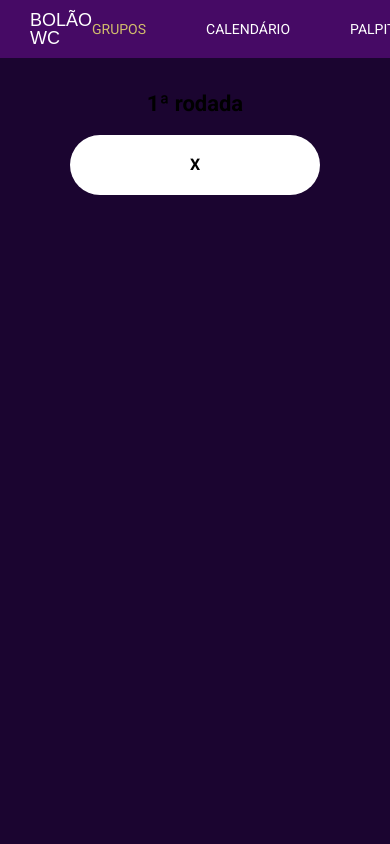
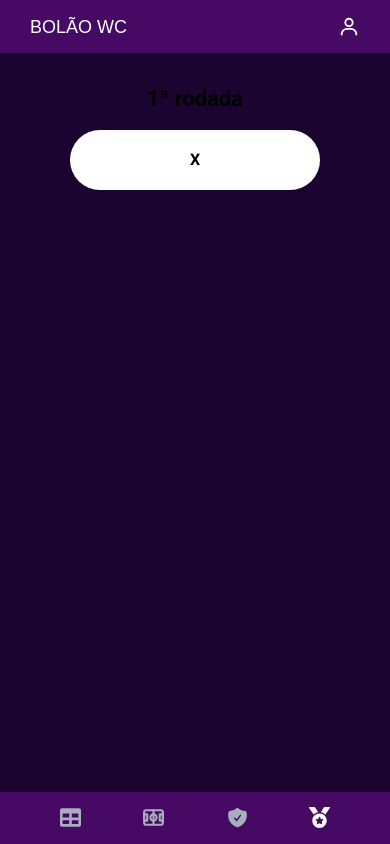
Before and after one commit to Rayandson/bolaowc-front, a React (Create React App) app: page /matches in a window 390 px wide. Built offline with nearby package versions, Linux system fonts and the light colour scheme; a web font is replaced by a local one.

Commit message:
Responsividade e loading-spinner

```diff
--- a/package.json
+++ b/package.json
@@ -12,6 +12,7 @@
     "react": "^18.2.0",
     "react-dom": "^18.2.0",
     "react-icons": "^4.6.0",
+    "react-loader-spinner": "^5.3.4",
     "react-router-dom": "^6.4.3",
     "react-scripts": "5.0.1",
     "sort-by": "^1.2.0",
--- /dev/null
+++ b/src/components/Footer.js
@@ -0,0 +1,66 @@
+import styled from "styled-components"
+import "../style/icons.css"
+import { FaTable } from "react-icons/fa";
+import { FaMedal } from "react-icons/fa";
+import { HiShieldCheck } from "react-icons/hi2";
+import { TbSoccerField } from "react-icons/tb";
+import { UserContext } from "../contexts/UserContext"
+import { useContext } from "react";
+import { useNavigate } from "react-router-dom";
+
+export default function Footer() {
+    const {user} = useContext(UserContext)
+    const navigate = useNavigate()
+
+    function redirect(route) {
+        navigate(route)
+    }
+
+        return (
+            <>
+            <StyledFooter>
+                <MenuContainer>
+                    <li onClick={() => redirect("/groups")}><FaTable className="white-table"/></li>
+                    <li onClick={() => redirect("/matches")}><TbSoccerField className="white-field"/></li>
+                    <li onClick={() => redirect("/guesses")}><HiShieldCheck className="white-shield"/></li>
+                    <li><FaMedal className="medal-icon"/></li>
+                </MenuContainer>
+            </StyledFooter>
+            </>
+        )
+
+}
+
+const StyledFooter = styled.footer`
+    width: 100%;
+    height: 58px;
+    background-color: #460A65;
+    position: fixed;
+    left: 0;
+    bottom: 0;
+    z-index: 10;
+    display: none;
+    justify-content: space-between;
+    align-items: center;
+    padding: 0 30px;
+    @media (max-width: 680px) {
+        display: flex;
+        height: 52px;
+    }
+`
+
+const MenuContainer = styled.ul`
+    display: flex;
+    justify-content: center;
+    align-items: center;
+    gap: 60px;
+    font-family: 'Roboto', sans-serif;
+    font-size: 14px;
+    width: 100%;
+    li:first-child {
+        color: #D1BC6C;
+    }
+    li {
+        cursor: pointer;
+    }
+`
--- a/src/components/Group.js
+++ b/src/components/Group.js
@@ -28,8 +28,11 @@ const GroupContainer = styled.div`
    background-color: #FFFFFF;
    display: flex;
    flex-direction: column;
-
    border-radius: 10px;
+   @media(max-width: 450px) {
+        width: 80%;
+        height: 200px;
+    }
 `
 const TitleContainer = styled.div`
     width: 100%;
@@ -54,6 +57,9 @@ flex-direction: column;
 align-items: center;
 /* border: solid 1px black; */
 border-radius: 0 0 10px 10px;
+@media(max-width: 680px) {
+        height: 80%;
+    }
 `
 
 const TeamContainer = styled.div`
@@ -68,4 +74,7 @@ const TeamContainer = styled.div`
     img {
         width: 25px;
     }
+    @media(max-width: 450px) {
+        height: 25%;
+    }
 `
--- a/src/components/GroupsPage.js
+++ b/src/components/GroupsPage.js
@@ -6,6 +6,7 @@ import { useState, useEffect, useContext } from "react";
 import { UserContext } from "../contexts/UserContext"
 import axios from "axios";
 import { Link, useNavigate} from "react-router-dom";
+import Footer from "./Footer";
 
 export default function GroupsPage() {
     const [groups, setGroups] = useState(undefined)
@@ -43,7 +44,7 @@ export default function GroupsPage() {
                 <LogoContainer>
                 <img src={Logo}></img>
                 </LogoContainer>
-
+                <Footer />
             </Container>
 
         )
@@ -59,16 +60,27 @@ const Container = styled.div`
    justify-content: center;
    align-items: center;
    gap: 60px;
+   @media(max-width: 680px) {
+        padding: 60px 0;
+        margin-top: 53px;
+        min-height: calc(100vh - 53px);
+    }
 `
 
 const GroupsContainer = styled.div`
     width: 70vw;
     height: 400px;
-    /* background-color: orange; */
     display: flex;
     justify-content: space-between;
     align-items: center;
     flex-wrap: wrap;
+    @media(max-width: 680px) {
+        width: 100%;
+        height: auto;
+        flex-direction: column;
+        gap: 25px;
+        justify-content: center;
+    }
 `
 
 const LogoContainer = styled.div`
@@ -76,4 +88,7 @@ const LogoContainer = styled.div`
         width: 250px;
         height: 250px;
     }
+    @media(max-width: 680px) {
+        display: none;
+    }
 `
--- a/src/components/GuessesPage.js
+++ b/src/components/GuessesPage.js
@@ -2,6 +2,7 @@ import axios from "axios";
 import { useContext, useEffect, useState } from "react";
 import styled from "styled-components";
 import { UserContext } from "../contexts/UserContext";
+import Footer from "./Footer";
 import GuessesContainer from "./GuessesContainer";
 import NavBar from "./NavBar";
 
@@ -16,7 +17,7 @@ export default function GuessesPage() {
             // console.log(res.data.matches.matchesTable)
             setMatches(res.data.matches.matchesTable)
             setguesses(res.data.guesses)
-        }). catch ((err) => {
+        }).catch ((err) => {
             // alert(err.message)
         })
     }, [])
@@ -53,6 +54,7 @@ export default function GuessesPage() {
                 <Guess /> */}
                 </MatchesContainer>
             </Content>
+            <Footer />
         </Container>
     )
 }
@@ -60,11 +62,13 @@ export default function GuessesPage() {
 const Container = styled.div`
     min-height: calc(100vh - 58px);
     margin-top: 58px;
-    background-color: #EEEEE4;
-    background-color: #240441;
     background-color: #1b0530;
     display: flex;
     justify-content: center;
+    @media(max-width: 680px) {
+        margin-top: 53px;
+        min-height: calc(100vh - 53px);
+    }
 `
 
 const Content = styled.div`
@@ -75,6 +79,9 @@ const Content = styled.div`
     align-items: center;
     padding: 35px 0;
     gap: 20px;
+    @media(max-width: 680px) {
+        width: 88%;
+    }
 `
 
 const Title = styled.h1`
@@ -109,4 +116,7 @@ const MatchesContainer = styled.div`
     padding: 10px;
     gap: 40px;
     border-radius: 8px;
+    @media(max-width: 680px) {
+        width: 100%;
+    }
 `
--- a/src/components/MatchesPage.js
+++ b/src/components/MatchesPage.js
@@ -1,4 +1,5 @@
 import styled from "styled-components";
+import Footer from "./Footer";
 import Match from "./Match";
 import NavBar from "./NavBar";
 
@@ -11,6 +12,7 @@ export default function MatchesPage() {
                 <Title>1ª rodada</Title>
                 <Match />
             </Content>
+            <Footer />
         </Container>
     )
 }
@@ -21,6 +23,10 @@ const Container = styled.div`
     background-color: #1b0530;
     display: flex;
     justify-content: center;
+    @media(max-width: 680px) {
+        margin-top: 53px;
+        min-height: calc(100vh - 53px);
+    }
 `
 
 const Content = styled.div`
--- a/src/components/NavBar.js
+++ b/src/components/NavBar.js
@@ -19,7 +19,7 @@ export default function NavBar() {
                 <Logo onClick={() => redirect("/")}>BOLÃO WC</Logo>
                 <MenuContainer>
                     <li onClick={() => redirect("/groups")}>GRUPOS</li>
-                    <li onClick={() => redirect("/matches")}>CALENDÁRIO</li>
+                    <li onClick={() => redirect("/matches")}>JOGOS</li>
                     <li onClick={() => redirect("/guesses")}>PALPITES</li>
                     <li>RANKING</li>
                 </MenuContainer>
@@ -28,6 +28,13 @@ export default function NavBar() {
                     <BiUser className="user-icon"></BiUser>
                 </UserContainer>
             </Header>
+
+            <HeaderMobile>
+                <Logo onClick={() => redirect("/")}>BOLÃO WC</Logo>
+                <UserContainer>
+                    <BiUser className="user-icon"></BiUser>
+                </UserContainer>
+            </HeaderMobile>
             </>
         )
 
@@ -36,7 +43,6 @@ export default function NavBar() {
 const Header = styled.header`
     width: 100%;
     height: 58px;
-    /* background-color: #A72032; */
     background-color: #460A65;
     position: fixed;
     left: 0;
@@ -46,7 +52,29 @@ const Header = styled.header`
     justify-content: space-between;
     align-items: center;
     padding: 0 30px;
+    @media (max-width: 680px) {
+        display: none;
+    }
 `
+
+const HeaderMobile = styled.header`
+    width: 100%;
+    height: 53px;
+    background-color: #460A65;
+    position: fixed;
+    left: 0;
+    top: 0;
+    z-index: 10;
+    display: flex;
+    justify-content: space-between;
+    align-items: center;
+    padding: 0 30px;
+    display: none;
+    @media (max-width: 680px) {
+        display: flex;
+    }
+`
+
 const Logo = styled.h1`
     color: #FFF;
     font-family: 'Pattaya', sans-serif;
--- a/src/components/SignUpPage.js
+++ b/src/components/SignUpPage.js
@@ -38,7 +38,7 @@ export default function SignUpPage() {
         <StyledInput type="password" placeholder="Senha" onChange={(e) => setPassword(e.target.value)} value={password}/>
         <Botao type="submit" value="Cadastrar" />
         </StyledForm>
-        <p>Já possui uma conta ? <Link to="/sign-in"><span>Entrar</span></Link></p>
+        <p>Já possui uma conta ? <Link to="/"><span>Entrar</span></Link></p>
 
         </Container>
         </>
@@ -91,7 +91,9 @@ const StyledForm = styled.form`
     display: flex;
     flex-direction: column;
     gap: 15px;
-
+    @media(max-width: 385px) {
+        width: 90%;
+    }
 `
 
 const StyledInput = styled.input`
@@ -111,6 +113,9 @@ const StyledInput = styled.input`
             font-weight: 500;
 
         }
+        @media(max-width: 385px) {
+        width: 100%;
+    }
 `
 
 const Botao = styled.input`
@@ -126,4 +131,7 @@ const Botao = styled.input`
     background-image: linear-gradient(to right, #30cfd0 0%, #330867 100%);
     background-image: linear-gradient(to right, #6a11cb 0%, #2575fc 100%);
     cursor: pointer;
+    @media(max-width: 385px) {
+        width: 100%;
+    }
 `
--- a/src/index.js
+++ b/src/index.js
@@ -2,6 +2,8 @@ import React from 'react';
 import ReactDOM from 'react-dom/client';
 import App from './components/App';
 
+let viewport = document.querySelector("meta[name=viewport]");
+viewport.setAttribute("content", viewport.content + ", height=" + window.innerHeight);
 
 const root = ReactDOM.createRoot(document.getElementById('root'));
 root.render(
--- a/src/style/icons.css
+++ b/src/style/icons.css
@@ -2,3 +2,24 @@
     font-size: 22px;
     color: #FFF;
 }
+
+.medal-icon {
+    font-size: 21px;
+    color: #FFF;
+    /* color: #A7AEBE; */
+}
+
+.white-field {
+    font-size: 25px;
+    color: #A7AEBE;
+}
+
+.white-shield {
+    font-size: 23px;
+    color: #A7AEBE;
+}
+
+.white-table {
+    font-size: 21px;
+    color: #A7AEBE;
+}
```
Also changed, not shown: src/components/Guess.js (+48 -11 lines), src/components/SignInPage.js (+39 -6 lines), 1 other file (tests, documents, lock files or other folders).
